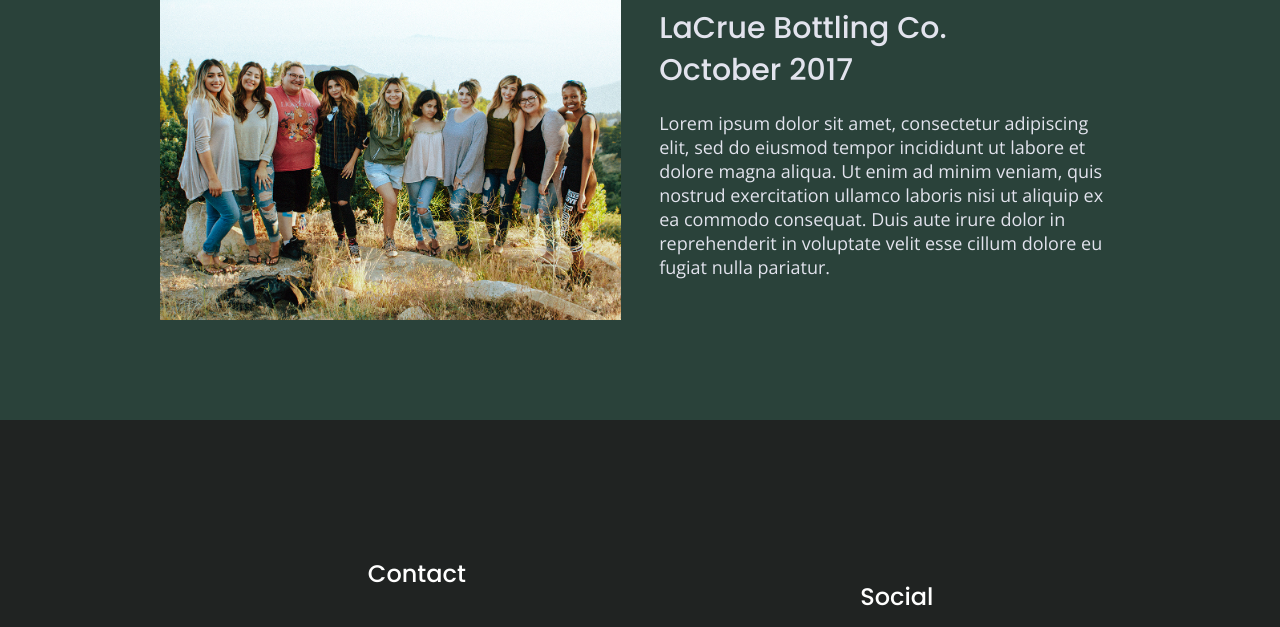
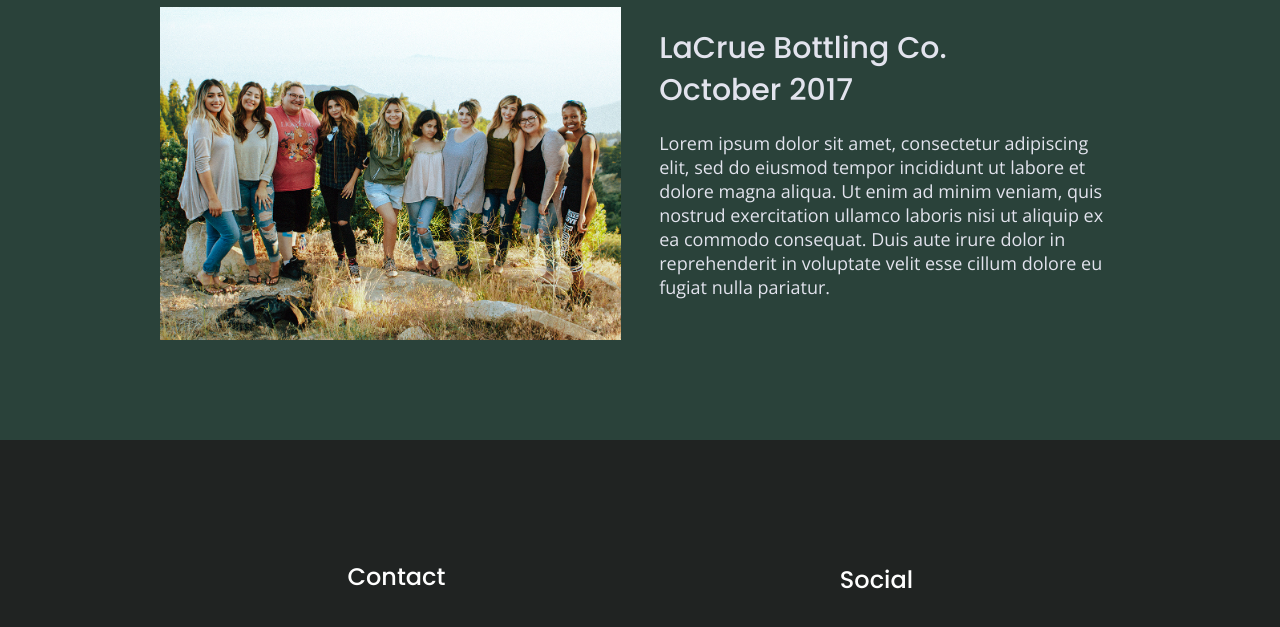
Before and after one commit to EBristle/unplugged-retreat, a plain HTML site: page index.html in a window 1280 px wide. Shown: the part 2205-2832 px from the top of the page. Drawn offline with nearby package versions, Linux system fonts and the light colour scheme.

Commit message:
fixed styles and margins

```diff
--- a/css/main.css
+++ b/css/main.css
@@ -683,7 +683,7 @@ aside input {
   /* Features */
 
   .features {
-    padding: 90px 0;
+    padding: 90px 0 40px 0;
   }
 
   .features h2 {
@@ -756,6 +756,10 @@ aside input {
     line-height: 1.285;
   }
 
+  footer .social {
+    margin-top: 0;
+    width: 31%;
+  }
   /* footer-copyright { width: } */
 
 
@@ -879,6 +883,7 @@ aside input {
 
   .features h2 {
     width: 70%;
+    margin-bottom: 90px;
   }
 
   .features article {
@@ -892,6 +897,12 @@ aside input {
 
   .reviews h2 {
     padding-bottom: 80px;
+  }
+
+  /* Footer */
+
+  footer .social {
+    width: 21%;
   }
 
 /***************** About Page - Desktop ***********************/
```
